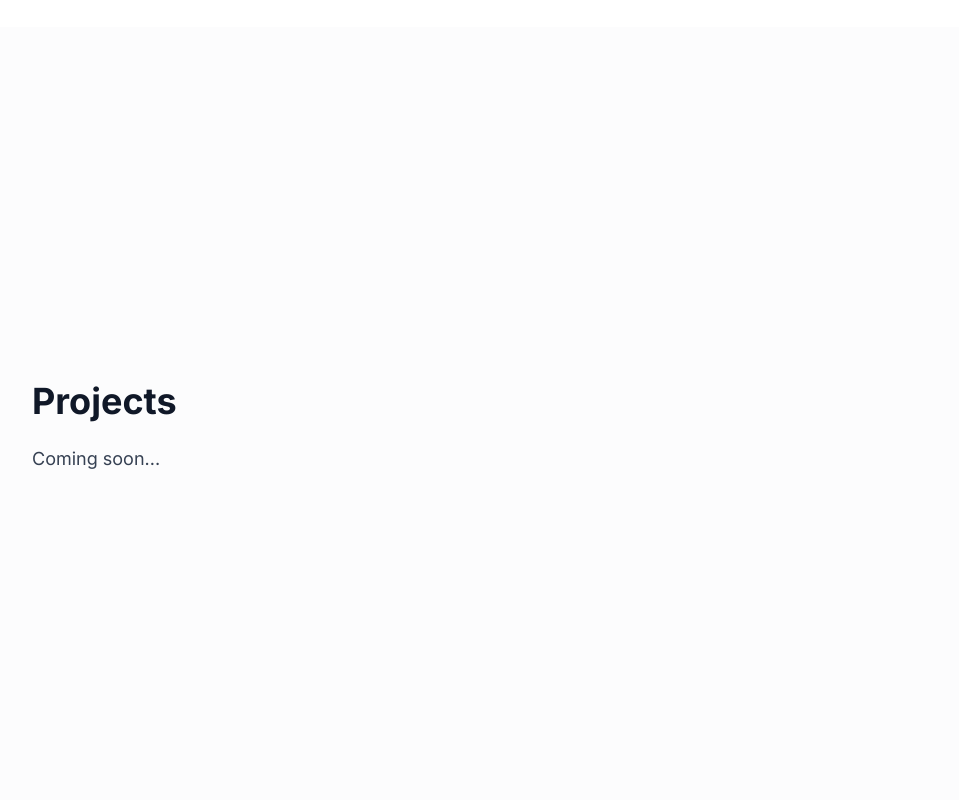
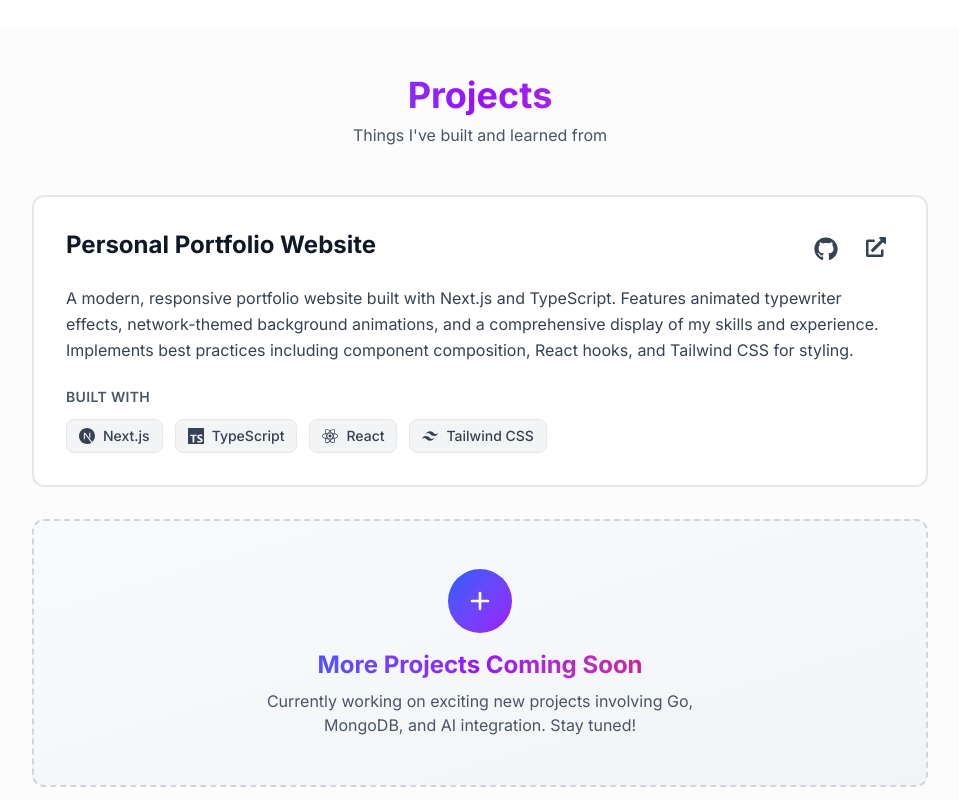
Before and after one commit to WilliamSchweitzer/personal-website, a Next.js app: page / in a window 1280 px wide. Shown: the part 2100-2900 px from the top of the page, without its empty margins (160-1119 px from the left). Built offline with nearby package versions, Linux system fonts and the light colour scheme.

Commit message:
Add ProjectsSection Component

```diff
--- a/src/app/page.tsx
+++ b/src/app/page.tsx
@@ -5,6 +5,7 @@ import { Hero } from '@/components/Hero';
 import { AboutSection } from '@/components/AboutSection';
 import { ExperienceSection } from '@/components/ExperienceSection';
 import { ContactSection } from '@/components/ContactSection';
+import { ProjectsSection } from '@/components/ProjectsSection';
 
 export default function Home() {
   return (
@@ -13,25 +14,13 @@ export default function Home() {
 
       <main className="min-h-screen">
         <Hero />
+
         <AboutSection />
 
-        {/* Projects Section */}
-        <section
-          id="projects"
-          className="min-h-screen flex items-center justify-center p-4 md:py-12 md:px-24 bg-gray-50/50 dark:bg-gray-800/50"
-        >
-          <div className="max-w-4xl w-full">
-            <h2 className="text-4xl font-bold mb-6">Projects</h2>
-            <p className="text-lg text-gray-700 dark:text-gray-300">
-              Coming soon...
-            </p>
-          </div>
-        </section>
+        <ProjectsSection />
 
-        {/* Experience Section */}
         <ExperienceSection />
 
-        {/* Contact Section */}
         <ContactSection />
       </main>
     </>
--- /dev/null
+++ b/src/components/ProjectsSection.tsx
@@ -0,0 +1,151 @@
+import { FaGithub, FaExternalLinkAlt } from 'react-icons/fa';
+import { SiNextdotjs, SiTypescript, SiTailwindcss, SiReact } from 'react-icons/si';
+import { IconType } from 'react-icons';
+
+interface Technology {
+  name: string;
+  icon: IconType;
+}
+
+interface Project {
+  title: string;
+  description: string;
+  technologies: Technology[];
+  github: string;
+  live?: string;
+  image?: string;
+}
+
+export function ProjectsSection() {
+  const projects: Project[] = [
+    {
+      title: 'Personal Portfolio Website',
+      description:
+        'A modern, responsive portfolio website built with Next.js and TypeScript. Features animated typewriter effects, network-themed background animations, and a comprehensive display of my skills and experience. Implements best practices including component composition, React hooks, and Tailwind CSS for styling.',
+      technologies: [
+        { name: 'Next.js', icon: SiNextdotjs },
+        { name: 'TypeScript', icon: SiTypescript },
+        { name: 'React', icon: SiReact },
+        { name: 'Tailwind CSS', icon: SiTailwindcss },
+      ],
+      github: 'https://github.com/WilliamSchweitzer/personal-website',
+      live: 'https://ws-personal-website.netlify.app',
+    },
+  ];
+
+  return (
+    <section
+      id="projects"
+      className="min-h-screen flex items-center justify-center p-4 md:py-12 md:px-24 bg-gray-50/50 dark:bg-gray-800/50"
+    >
+      <div className="max-w-4xl w-full">
+        <h2 className="text-4xl font-bold mb-2 text-center bg-gradient-to-r from-blue-600 via-purple-600 to-pink-600 bg-clip-text text-transparent">
+          Projects
+        </h2>
+        <p className="text-center text-gray-600 dark:text-gray-400 mb-12">
+          Things I&apos;ve built and learned from
+        </p>
+
+        <div className="space-y-8">
+          {/* Project Cards */}
+          {projects.map((project) => (
+            <div
+              key={project.title}
+              className="group relative bg-white dark:bg-gray-800 rounded-xl border-2 border-gray-200 dark:border-gray-700 overflow-hidden hover:border-transparent hover:shadow-2xl transition-all duration-300"
+            >
+              {/* Gradient border effect on hover */}
+              <div className="absolute inset-0 bg-gradient-to-br from-blue-600 via-purple-600 to-pink-600 opacity-0 group-hover:opacity-100 transition-opacity duration-300 -z-10" />
+              <div className="absolute inset-[2px] bg-white dark:bg-gray-800 rounded-xl z-0" />
+
+              {/* Content */}
+              <div className="relative z-10 p-6 md:p-8">
+                {/* Title and Links */}
+                <div className="flex items-start justify-between mb-4">
+                  <h3 className="text-2xl font-bold text-gray-900 dark:text-gray-100 group-hover:bg-gradient-to-r group-hover:from-blue-600 group-hover:to-purple-600 group-hover:bg-clip-text group-hover:text-transparent transition-all duration-300">
+                    {project.title}
+                  </h3>
+                  <div className="flex gap-3 flex-shrink-0 ml-4">
+                    <a
+                      href={project.github}
+                      target="_blank"
+                      rel="noopener noreferrer"
+                      className="p-2 hover:bg-gray-100 dark:hover:bg-gray-700 rounded-lg transition-colors"
+                      aria-label="View source code on GitHub"
+                    >
+                      <FaGithub className="w-6 h-6 text-gray-700 dark:text-gray-300" />
+                    </a>
+                    {project.live && (
+                      <a
+                        href={project.live}
+                        target="_blank"
+                        rel="noopener noreferrer"
+                        className="p-2 hover:bg-gray-100 dark:hover:bg-gray-700 rounded-lg transition-colors"
+                        aria-label="View live project"
+                      >
+                        <FaExternalLinkAlt className="w-5 h-5 text-gray-700 dark:text-gray-300" />
+                      </a>
+                    )}
+                  </div>
+                </div>
+
+                {/* Description */}
+                <p className="text-gray-700 dark:text-gray-300 mb-6 leading-relaxed">
+                  {project.description}
+                </p>
+
+                {/* Technologies */}
+                <div>
+                  <h4 className="text-sm font-semibold text-gray-600 dark:text-gray-400 uppercase tracking-wide mb-3">
+                    Built With
+                  </h4>
+                  <div className="flex flex-wrap gap-3">
+                    {project.technologies.map((tech) => {
+                      const Icon = tech.icon;
+                      return (
+                        <span
+                          key={tech.name}
+                          className="flex items-center gap-2 px-3 py-1.5 bg-gray-100 dark:bg-gray-700 rounded-lg text-sm font-medium text-gray-700 dark:text-gray-300 border border-gray-200 dark:border-gray-600"
+                        >
+                          <Icon className="w-4 h-4" />
+                          {tech.name}
+                        </span>
+                      );
+                    })}
+                  </div>
+                </div>
+              </div>
+            </div>
+          ))}
+
+          {/* Coming Soon Card */}
+          <div className="relative bg-gradient-to-br from-gray-50 to-gray-100 dark:from-gray-800 dark:to-gray-900 rounded-xl border-2 border-dashed border-gray-300 dark:border-gray-700 p-8 md:p-12 text-center">
+            <div className="max-w-md mx-auto">
+              <div className="w-16 h-16 mx-auto mb-4 bg-gradient-to-br from-blue-600 to-purple-600 rounded-full flex items-center justify-center">
+                <svg
+                  className="w-8 h-8 text-white"
+                  fill="none"
+                  stroke="currentColor"
+                  viewBox="0 0 24 24"
+                >
+                  <path
+                    strokeLinecap="round"
+                    strokeLinejoin="round"
+                    strokeWidth={2}
+                    d="M12 6v6m0 0v6m0-6h6m-6 0H6"
+                  />
+                </svg>
+              </div>
+              <h3 className="text-2xl font-bold mb-2 bg-gradient-to-r from-blue-600 via-purple-600 to-pink-600 bg-clip-text text-transparent">
+                More Projects Coming Soon
+              </h3>
+              <p className="text-gray-600 dark:text-gray-400">
+                Currently working on exciting new projects involving Go, MongoDB,
+                and AI integration. Stay tuned!
+              </p>
+            </div>
+          </div>
+        </div>
+      </div>
+    </section>
+  );
+}
```
